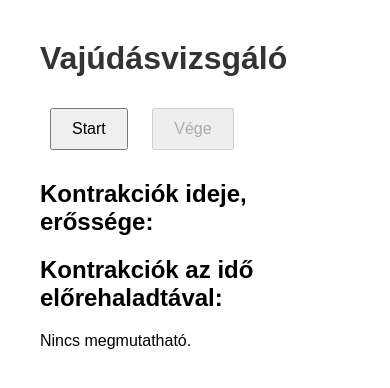
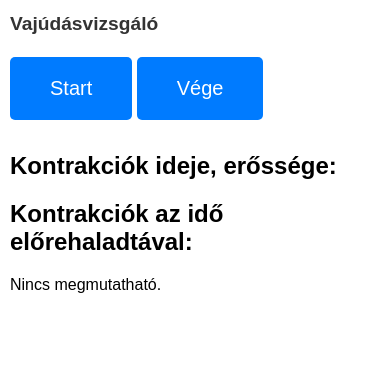
Before and after one commit to janoskonig/labor-tracker, a Flask app: page / in a window 390 px wide. Shown: the top 388 px of the page. Run offline with Flask 3, Linux system fonts and the light colour scheme.

Commit message:
mobile opti

```diff
--- a/static/style.css
+++ b/static/style.css
@@ -1,21 +1,36 @@
+/* Base Styles */
 body {
     font-family: Arial, sans-serif;
     margin: 40px;
+    padding: 0;
 }
 
 h1 {
     color: #333;
+    font-size: 2em;
+    margin-bottom: 20px;
 }
 
 button {
-    padding: 10px 20px;
-    margin: 10px;
-    font-size: 16px;
+    padding: 15px 30px;
+    margin: 10px 0;
+    font-size: 18px;
+    background-color: #007bff;
+    color: white;
+    border: none;
+    border-radius: 5px;
+    cursor: pointer;
+    transition: background-color 0.3s ease;
+}
+
+button:hover {
+    background-color: #0056b3;
 }
 
 ul {
     list-style-type: none;
     padding: 0;
+    margin: 0;
 }
 
 li {
@@ -23,4 +38,70 @@ li {
     margin: 5px 0;
     padding: 10px;
     border: 1px solid #ddd;
+    border-radius: 5px;
 }
+
+input[type="number"] {
+    padding: 15px;
+    font-size: 18px;
+    margin: 10px 0;
+    border: 1px solid #ddd;
+    border-radius: 5px;
+    width: 100%;
+    box-sizing: border-box;
+}
+
+/* Responsive Styles */
+@media (max-width: 768px) {
+    body {
+        margin: 20px;
+    }
+
+    h1 {
+        font-size: 1.5em;
+        margin-bottom: 15px;
+    }
+
+    button {
+        padding: 15px 30px;
+        font-size: 18px;
+        margin: 10px 0;
+    }
+
+    input[type="number"] {
+        padding: 15px;
+        font-size: 18px;
+        margin: 10px 0;
+    }
+
+    li {
+        padding: 8px;
+    }
+}
+
+@media (max-width: 576px) {
+    body {
+        margin: 10px;
+    }
+
+    h1 {
+        font-size: 1.2em;
+        margin-bottom: 10px;
+    }
+
+    button {
+        padding: 20px 40px;
+        font-size: 20px;
+        margin: 12px 0;
+    }
+
+    input[type="number"] {
+        padding: 20px;
+        font-size: 20px;
+        margin: 12px 0;
+    }
+
+    li {
+        padding: 6px;
+    }
+}
--- a/templates/index.html
+++ b/templates/index.html
@@ -2,6 +2,7 @@
 <html lang="en">
 <head>
     <meta charset="UTF-8">
+    <meta name="viewport" content="width=device-width, initial-scale=1.0">
     <title>Vajúdás tracker</title>
     <link rel="stylesheet" href="{{ url_for('static', filename='style.css') }}">
 </head>
```
